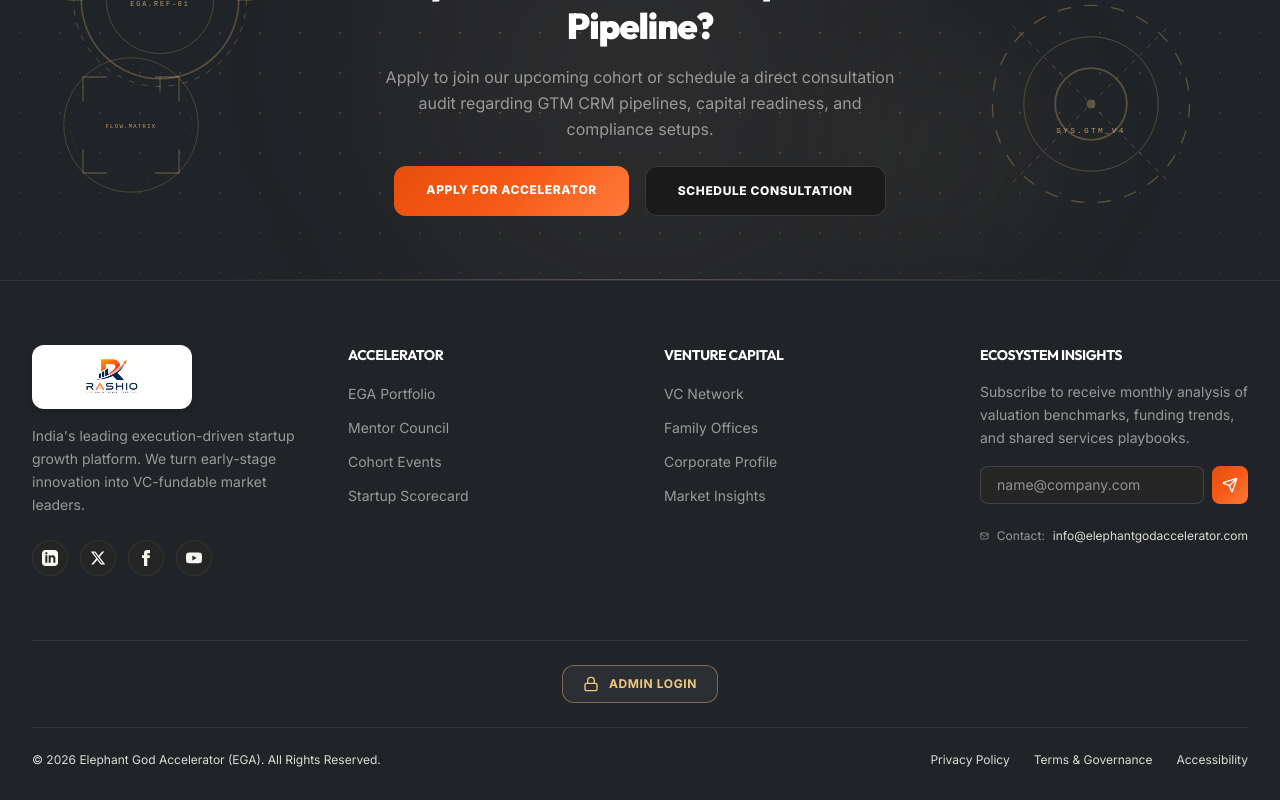
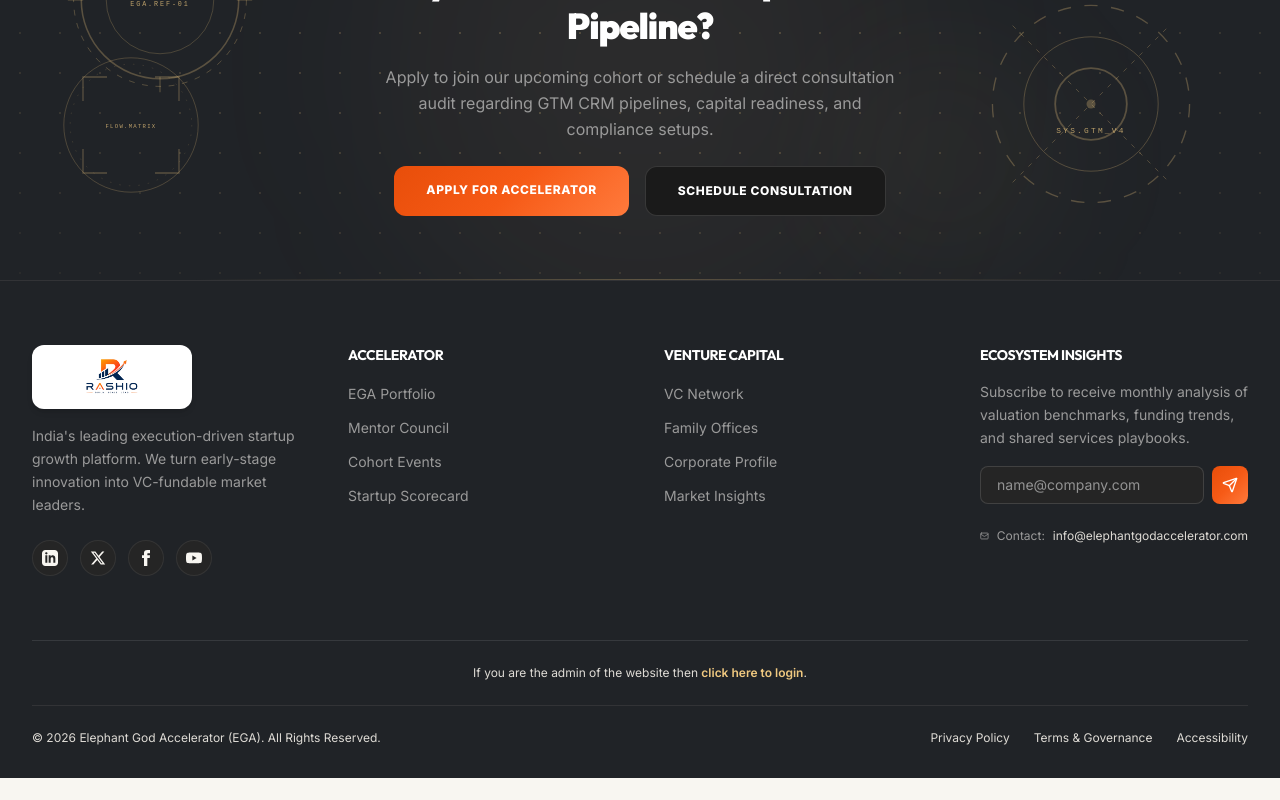
Before and after one commit to Shreyas0011/ElephantGodAccelerator_website, a Next.js app in the folder Frontend/: page / in a window 1280 px wide. Shown: the part 8391-9191 px from the top of the page. After the commit the page ends 9169 px from the top, so only its background shows below. Built offline with nearby package versions, Linux system fonts and the light colour scheme; no server answers.

Commit message:
style(footer): convert admin login button to subtle text link

```diff
--- a/Frontend/src/components/Footer.tsx
+++ b/Frontend/src/components/Footer.tsx
@@ -177,29 +177,20 @@ export default function Footer() {
           </div>
         </div>
 
-        {/* Admin Portal Button — clearly visible */}
+        {/* Admin Portal subtle text link */}
         <div className="border-t border-white/10 pt-6 mb-6 flex justify-center">
-          <Link
-            href="/admin"
-            id="admin-login-link"
-            className="inline-flex items-center gap-2.5 px-5 py-2.5 rounded-xl bg-white/5 border border-gold/40 text-gold font-bold text-xs uppercase tracking-wider hover:bg-gold/10 hover:border-gold hover:shadow-lg hover:shadow-gold/10 hover:scale-[1.03] active:scale-[0.98] transition-all"
-            aria-label="Admin portal login"
-          >
-            <svg
-              className="w-4 h-4"
-              viewBox="0 0 24 24"
-              fill="none"
-              stroke="currentColor"
-              strokeWidth="2"
-              strokeLinecap="round"
-              strokeLinejoin="round"
-              aria-hidden="true"
+          <p className="text-gray-500 text-xs">
+            If you are the admin of the website then{" "}
+            <Link
+              href="/admin"
+              id="admin-login-link"
+              className="text-gold hover:underline font-semibold"
+              aria-label="Admin login"
             >
-              <rect x="3" y="11" width="18" height="11" rx="2" ry="2" />
-              <path d="M7 11V7a5 5 0 0 1 10 0v4" />
-            </svg>
-            Admin Login
-          </Link>
+              click here to login
+            </Link>
+            .
+          </p>
         </div>
 
         {/* Footer Bottom */}
```
